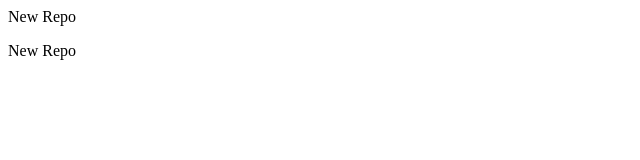
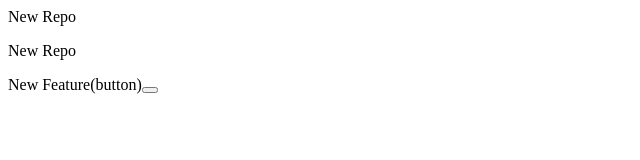
Before and after one commit to aparoop/DemoPython, a plain HTML site: page index.html in a window 1280 px wide. Shown: the whole page, without its empty margins (0-640 px from the left). Drawn offline with Linux system fonts and the light colour scheme.

Commit message:
Add button

```diff
--- a/index.html
+++ b/index.html
@@ -1,2 +1,3 @@
 <p>New  Repo</p>
 <p>New  Repo</p>
+<p>New Feature(button)<button></button></p>
```
